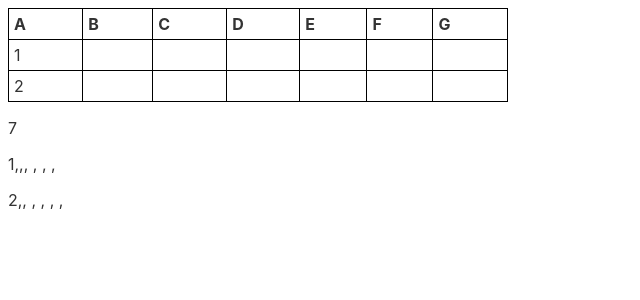
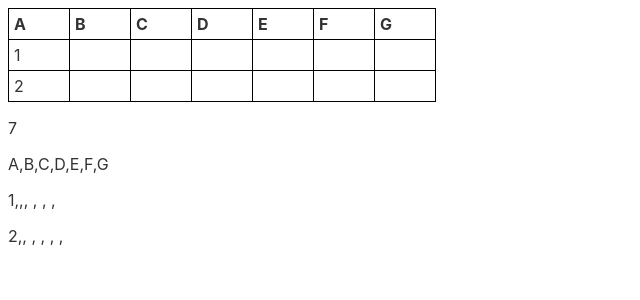
Before and after one commit to mgreminger/response-surface-pareto, a Svelte app: page / in a window 1280 px wide. Shown: the top 300 px of the page, without its empty margins (0-640 px from the left). Built offline with nearby package versions, Linux system fonts and the light colour scheme.

Commit message:
Implement adjustable column width Doesn't curently work with editable headers

```diff
--- a/src/App.svelte
+++ b/src/App.svelte
@@ -9,7 +9,9 @@
   ];
 </script>
 
-<EditableTable editableData={true} headers={headers} editableHeaders={true} bind:data />
+<EditableTable editableData={true} headers={headers} editableHeaders={false} bind:data />
+
+<p>{headers.toString()}</p>
 
 {#each data as row}
   <p>{row.toString()}</p>
--- a/src/EditableTable.svelte
+++ b/src/EditableTable.svelte
@@ -1,4 +1,6 @@
 <script>
+  import { columnAdjust } from './column_adjust';
+
   export let headers;
   export let editableHeaders = false;
   export let data = [[]];
@@ -37,7 +39,6 @@
 
 <style>
   table {
-    width: 500px;
     border-collapse: collapse;
   }
   table,
@@ -50,6 +51,7 @@
   td {
     padding: 5px;
     text-align: left;
+    width: 50px;
   }
 </style>
 
@@ -59,11 +61,13 @@
       <tr>
         {#each Array(longestRow) as _, j}
           {#if editableHeaders}
-            <th contenteditable="true" bind:textContent={headers[j]}>
+            <th contenteditable="true"
+              use:columnAdjust
+              bind:textContent={headers[j]}>
               {headers[j] ? headers[j] : ''}
             </th>
           {:else}
-            <th>{headers[j] ? headers[j] : ''}</th>
+            <th use:columnAdjust>{headers[j] ? headers[j] : ''}</th>
           {/if}
         {/each}
       </tr>
--- /dev/null
+++ b/src/column_adjust.js
@@ -0,0 +1,41 @@
+export function columnAdjust(node, headers) {
+  let startOffset;
+  let grip;
+
+  node.style.position = 'relative'
+
+  grip = document.createElement('div');
+  grip.innerHTML = "&nbsp"
+  grip.style.top = 0;
+  grip.style.right = 0;
+  grip.style.bottom = 0;
+  grip.style.width = "5px";
+  grip.style.position = "absolute";
+  grip.style.cursor = "col-resize";
+
+  function handleMouseDown (event) {
+    startOffset = node.offsetWidth - event.pageX;
+
+    document.addEventListener('mousemove', handleMousemove);
+    document.addEventListener('mouseup', handleMouseup);
+  }
+
+  grip.addEventListener('mousedown', handleMouseDown);
+
+  node.appendChild(grip)
+
+  function handleMousemove (event) {
+    node.style.width = startOffset + event.pageX + 'px';
+  }
+
+  function handleMouseup (event) {
+    document.removeEventListener('mousemove', handleMousemove);
+    document.removeEventListener('mouseup', handleMouseup);
+  }
+
+  return {
+    destroy() {
+      grip.removeEventListener('mousedown', handleMouseDown)
+    }
+  };
+}
```
